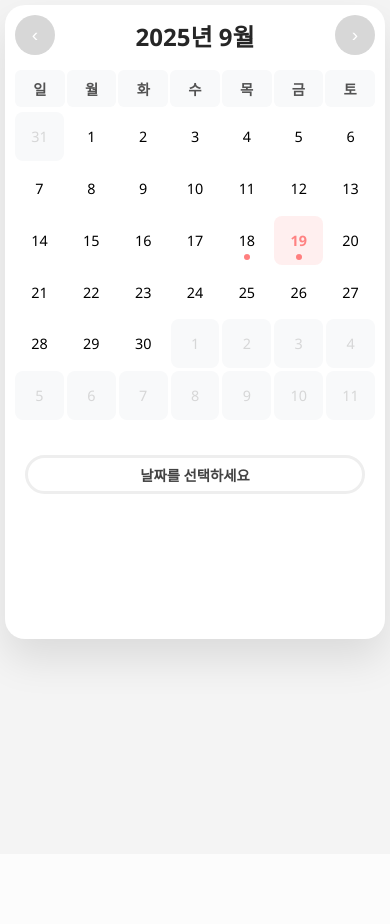
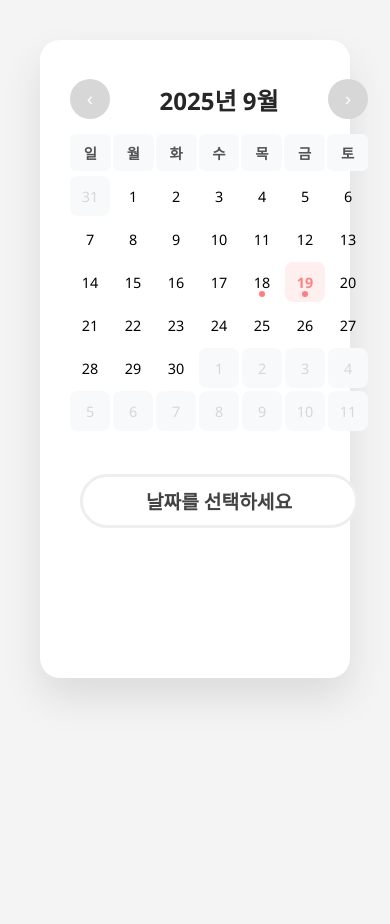
Before and after one commit to helena3773/FastAPI-TODO, a FastAPI app: page / in a window 390 px wide. Before the commit the page ends 676 px from the top, so only its background shows below. Run offline with FastAPI, Linux system fonts and the light colour scheme.

Commit message:
UI 결함 수정

```diff
--- a/main.py
+++ b/main.py
@@ -9,49 +9,44 @@
 
 app = FastAPI()
 
-# To-Do 항목 모델
 class TodoItem(BaseModel):
     id: int
     title: str
     description: str
     completed: bool
-    date: str  # YYYY-MM-DD 형식
+    date: str
 
-# 날짜별 투두 조회를 위한 모델
 class DateTodos(BaseModel):
     date: str
     todos: list[TodoItem]
 
-# JSON 파일 경로
 TODO_FILE = "todo.json"
 
 app.mount("/static", StaticFiles(directory="static"), name="static")
 
-# JSON 파일에서 To-Do 항목 로드
 def load_todos():
     if os.path.exists(TODO_FILE):
         with open(TODO_FILE, "r", encoding="utf-8") as file:
             return json.load(file)
     return []
 
-# JSON 파일에 To-Do 항목 저장
 def save_todos(todos):
     with open(TODO_FILE, "w", encoding="utf-8") as file:
         json.dump(todos, file, indent=4)
 
-# 특정 날짜의 To-Do 목록 조회
+
 @app.get("/todos/{date}", response_model=DateTodos)
 def get_todos_by_date(date: str):
     todos = load_todos()
     date_todos = [todo for todo in todos if todo["date"] == date]
     return DateTodos(date=date, todos=date_todos)
 
-# 모든 To-Do 목록 조회 (달력용)
+
 @app.get("/todos", response_model=list[TodoItem])
 def get_all_todos():
     return load_todos()
 
-# 신규 To-Do 항목 추가
+
 @app.post("/todos", response_model=TodoItem)
 def create_todo(todo: TodoItem):
     todos = load_todos()
@@ -59,7 +54,7 @@
     save_todos(todos)
     return todo
 
-# To-Do 항목 수정
+
 @app.put("/todos/{todo_id}", response_model=TodoItem)
 def update_todo(todo_id: int, updated_todo: TodoItem):
     todos = load_todos()
@@ -70,7 +65,7 @@
             return updated_todo
     raise HTTPException(status_code=404, detail="To-Do item not found")
 
-# To-Do 항목 삭제
+
 @app.delete("/todos/{todo_id}", response_model=dict)
 def delete_todo(todo_id: int):
     todos = load_todos()
@@ -78,7 +73,6 @@
     save_todos(todos)
     return {"message": "To-Do item deleted"}
 
-# HTML 파일 서빙
 @app.get("/", response_class=HTMLResponse)
 def read_root():
     with open("templates/index.html", "r", encoding="utf-8") as file:
--- a/static/style.css
+++ b/static/style.css
@@ -9,7 +9,7 @@
 .container {
     background: white;
     margin: 0 auto;
-    padding: 20px;
+    padding: 60px;
     border-radius: 20px;
     box-shadow: 0px 20px 40px rgba(0,0,0,0.1);
     max-width: 1600px;
@@ -22,59 +22,27 @@
 }
 
 
-@media (max-width: 1024px) {
+@media (max-width: 900px) {
+    body {
+        padding: 40px;
+    }
+
     .container {
-        grid-template-columns: 1fr 1fr;
-        gap: 20px;
-        padding: 15px;
+        grid-template-columns: 1fr;
+        padding: 30px;
+        gap: 14px;
+        padding-bottom: 100px;
+    }
+
+    .todo-form {
+        margin-bottom: 70px;
     }
 }
 
 
-
-@media (max-width: 900px) {
-    body {
-        padding: 5px;
-    }
-
-    .container {
-        grid-template-columns: 1fr; /* 이 시점에서만 세로 1열로 전환 */
-        padding: 10px;
-        gap: 10px;
-        padding-bottom: 100px; /* 하단 버튼과 겹침 방지 여유 공간 */
-    }
-
-    .todo-form {
-        margin-bottom: 70px; /* 버튼과 폼 간격 확보 */
-    }
-}
-
-/* 달력 반응형 스타일 */
-@media (max-width: 768px) {
-    .calendar-header h2 {
-        font-size: 1.2em;
-    }
-
-    .nav-btn {
-        width: 35px;
-        height: 35px;
-        font-size: 1em;
-    }
-
-    .calendar-cell {
-        min-height: 35px;
-        font-size: 0.8em;
-    }
-
-    .day-header {
-        font-size: 0.8em;
-        padding: 6px 0;
-    }
-}
-
 @media (max-width: 480px) {
     .calendar-header h2 {
-        font-size: 1em;
+        font-size: 1.5em;
     }
 
     .nav-btn {
@@ -102,28 +70,15 @@
     }
 }
 
-h1 {
-    text-align: center;
-    margin-bottom: 30px;
-    font-size: 2.5em;
-    grid-column: 1 / -1;
-    background: #000000;
-    -webkit-background-clip: text;
-    -webkit-text-fill-color: transparent;
-    background-clip: text;
+.calendar-section {
+    background: #ffffff00;
+    border-radius: 5px;
+    margin: 9px auto 0;
+    width: 100%;
+    box-sizing: border-box;
+
 }
 
-/* 달력 섹션 */
-.calendar-section {
-    background: #ffffff;
-    border-radius: 5px;
-    margin: 0 auto;
-    width: 100%;
-    box-sizing: border-box;
-    overflow: hidden;
-}
-
-/* 달력 헤더 */
 .calendar-header {
     display: flex;
     justify-content: space-between;
@@ -137,7 +92,6 @@
     font-size: 1.5em;
 }
 
-/* 네비게이션 버튼 */
 .nav-btn {
     background: #d7d7d7;
     color: white;
@@ -154,7 +108,6 @@
     transform: scale(1.1);
 }
 
-/* 달력 그리드 */
 .calendar {
     display: flex;
     flex-direction: column;
@@ -176,7 +129,6 @@
     gap: 3px;
 }
 
-/* 요일 헤더 */
 .day-header {
     text-align: center;
     font-weight: bold;
@@ -187,7 +139,6 @@
     border-radius: 6px;
 }
 
-/* 달력 셀 */
 .calendar-cell {
     display: flex;
     align-items: center;
@@ -202,39 +153,33 @@
     font-size: 0.9em;
 }
 
-/* hover 효과 */
 .calendar-cell:hover {
     background: #f2f2f2;
     transform: scale(1.05);
     border-color: #c5c5c5;
 }
 
-/* 현재 달 */
 .calendar-cell.current-month {
     color: #000000;
 }
 
-/* 다른 달 */
 .calendar-cell.other-month {
     color: #c9c9c9ba;
     background: #f8f9fa;
 }
 
-/* 오늘 */
 .calendar-cell.today {
     background: #ffefef;
     color:  #ff8282;
     font-weight: bold;
 }
 
-/* 선택된 날짜 */
 .calendar-cell.selected {
     background: rgb(234, 234, 234);
     color: #676767;
     font-weight: bold;
 }
 
-/* 할 일 표시 */
 .calendar-cell.has-todos::after {
     content: '';
     position: absolute;
@@ -247,10 +192,8 @@
     border-radius: 50%;
 }
 
-
-/* 투두 섹션 */
 .todo-section {
-    padding: 20px;
+    padding: 10px;
     width: 100%;
     box-sizing: border-box;
 }
@@ -380,131 +323,11 @@
     font-size: 1em;
     border-radius: 10px;
     position: absolute;
-    right: 20px;
-    bottom: 20px;
+    right: 40px;
+    bottom: 40px;
     z-index: 5;
 }
 
 .todo-form button:hover {
     background: #c5c5c5;
 }
-
-/* 투두 섹션 반응형 스타일 */
-@media (max-width: 768px) {
-    .todo-section {
-        padding: 15px;
-    }
-
-    #selected-date-title {
-        font-size: 1em;
-        padding: 8px;
-    }
-
-    .todo-item {
-        padding: 12px;
-        margin-bottom: 8px;
-    }
-
-    .todo-form {
-        padding: 15px;
-    }
-
-    .todo-form input {
-        padding: 10px 15px;
-        font-size: 0.9em;
-    }
-
-    .todo-form button {
-        padding: 8px 16px;
-        font-size: 0.9em;
-    }
-}
-
-@media (max-width: 480px) {
-    .todo-section {
-        padding: 10px;
-    }
-
-    #selected-date-title {
-        font-size: 0.9em;
-        padding: 6px;
-        margin-bottom: 15px;
-    }
-
-    .todo-item {
-        padding: 10px;
-        margin-bottom: 6px;
-        flex-direction: column;
-        align-items: flex-start;
-        gap: 10px;
-    }
-
-    .button-group {
-        width: 100%;
-        justify-content: space-between;
-    }
-
-    .todo-form {
-        padding: 12px;
-    }
-
-    .todo-form input {
-        padding: 8px 12px;
-        font-size: 0.8em;
-    }
-
-    .todo-form button {
-        padding: 6px 12px;
-        font-size: 0.8em;
-    }
-
-    .status {
-        font-size: 0.8em;
-        padding: 3px 6px;
-    }
-
-    .todo-text {
-        font-size: 0.9em;
-    }
-}
-
-/* 추가 반응형 최적화 */
-@media (max-width: 320px) {
-    .container {
-        padding: 5px;
-        gap: 5px;
-    }
-
-    .calendar-cell {
-        min-height: 25px;
-        font-size: 0.6em;
-    }
-
-    .day-header {
-        font-size: 0.6em;
-        padding: 2px 0;
-    }
-
-    .todo-section {
-        padding: 5px;
-    }
-
-    .todo-item {
-        padding: 8px;
-    }
-
-    .todo-form {
-        padding: 8px;
-    }
-}
-
-/* 가로 모드 최적화: 레이아웃은 바꾸지 않음 (중복 전환 방지) */
-@media (max-height: 500px) and (orientation: landscape) {
-    .calendar-cell {
-        min-height: 25px;
-        font-size: 0.7em;
-    }
-    .todo-section {
-        padding: 10px;
-    }
-}
--- a/templates/index.html
+++ b/templates/index.html
@@ -8,9 +8,6 @@
 </head>
 <body>
     <div class="container">
-        <!-- <h1>TO-DO LIST</h1> -->
-
-        <!-- 달력 섹션 -->
         <div class="calendar-section">
             <div class="calendar-header">
                 <button id="prev-month" class="nav-btn">‹</button>
@@ -23,7 +20,6 @@
             </div>
         </div>
 
-        <!-- 선택된 날짜의 투두 섹션 -->
         <div class="todo-section">
             <h3 id="selected-date-title">날짜를 선택하세요</h3>
             <ul id="todo-list" class="todo-list"></ul>
@@ -39,14 +35,12 @@
         let selectedDate = null;
         let allTodos = [];
 
-        // 달력 초기화
         function initCalendar() {
             updateCalendarHeader();
             renderCalendar();
             loadAllTodos();
         }
 
-        // 달력 헤더 업데이트
         function updateCalendarHeader() {
             const monthNames = ['1월', '2월', '3월', '4월', '5월', '6월',
                               '7월', '8월', '9월', '10월', '11월', '12월'];
@@ -61,7 +55,6 @@
         calendarDays.innerHTML = '';
         calendarDates.innerHTML = '';
 
-        // 요일 헤더
         const dayNames = ['일', '월', '화', '수', '목', '금', '토'];
         dayNames.forEach(day => {
             const dayHeader = document.createElement('div');
@@ -70,7 +63,6 @@
             calendarDays.appendChild(dayHeader);
         });
 
-        // 날짜 셀 42개
         const year = currentDate.getFullYear();
         const month = currentDate.getMonth();
         const firstDay = new Date(year, month, 1);
@@ -86,24 +78,20 @@
             cell.className = 'calendar-cell';
             cell.textContent = cellDate.getDate();
 
-            // 이번 달/다른 달 구분
             if (cellDate.getMonth() === month) {
                 cell.classList.add('current-month');
             } else {
                 cell.classList.add('other-month');
             }
 
-            // 오늘
             if (cellDate.toDateString() === new Date().toDateString()) {
                 cell.classList.add('today');
             }
 
-            // 선택 날짜
             if (selectedDate && cellDate.toDateString() === selectedDate.toDateString()) {
                 cell.classList.add('selected');
             }
 
-            // 투두 여부
             const dateStr = formatDate(cellDate);
             if (allTodos.some(todo => todo.date === dateStr)) {
                 cell.classList.add('has-todos');
@@ -115,7 +103,6 @@
     }
 
 
-        // 날짜 선택
         function selectDate(date) {
             selectedDate = date;
             const dateStr = formatDate(date);
@@ -123,28 +110,25 @@
                 `${date.getFullYear()}년 ${date.getMonth() + 1}월 ${date.getDate()}일`;
             document.getElementById('todo-form').style.display = 'block';
             fetchTodosByDate(dateStr);
-            renderCalendar(); // 선택된 날짜 하이라이트 업데이트
+            renderCalendar();
         }
 
-        // 날짜 포맷팅 (YYYY-MM-DD)
         function formatDate(date) {
             return date.getFullYear() + '-' +
                    String(date.getMonth() + 1).padStart(2, '0') + '-' +
                    String(date.getDate()).padStart(2, '0');
         }
 
-        // 모든 투두 로드
         async function loadAllTodos() {
             try {
                 const response = await fetch('/todos');
                 allTodos = await response.json();
-                renderCalendar(); // 투두 표시 업데이트
+                renderCalendar();
             } catch (error) {
                 console.error('TO-DO loading failed:', error);
             }
         }
 
-        // 특정 날짜의 투두 조회
         async function fetchTodosByDate(date) {
             try {
                 const response = await fetch(`/todos/${date}`);
@@ -156,7 +140,6 @@
             }
         }
 
-        // 투두 목록 표시
         function displayTodos(todos) {
             const todoList = document.getElementById('todo-list');
             todoList.innerHTML = '';
@@ -204,7 +187,6 @@
             });
         }
 
-        // 투두 업데이트
         async function updateTodo(id, updatedTodo) {
             try {
                 const response = await fetch(`/todos/${id}`, {
@@ -223,7 +205,6 @@
             }
         }
 
-        // 투두 수정
         async function editTodo(todo) {
             const title = prompt('새로운 투두 제목:', todo.title);
             if (title === null) return;
@@ -241,7 +222,6 @@
             });
         }
 
-        // 투두 삭제
         async function deleteTodo(id) {
             if (!confirm('정말로 이 투두를 삭제하시겠습니까?')) return;
 
@@ -258,7 +238,6 @@
             }
         }
 
-        // 투두 추가
         document.getElementById('todo-form').addEventListener('submit', async (event) => {
             event.preventDefault();
             if (!selectedDate) return;
@@ -289,7 +268,6 @@
             }
         });
 
-        // 달력 네비게이션
         document.getElementById('prev-month').addEventListener('click', () => {
             currentDate.setMonth(currentDate.getMonth() - 1);
             updateCalendarHeader();
@@ -301,8 +279,6 @@
             updateCalendarHeader();
             renderCalendar();
         });
-
-        // 초기화
         initCalendar();
     </script>
 </body>
```
